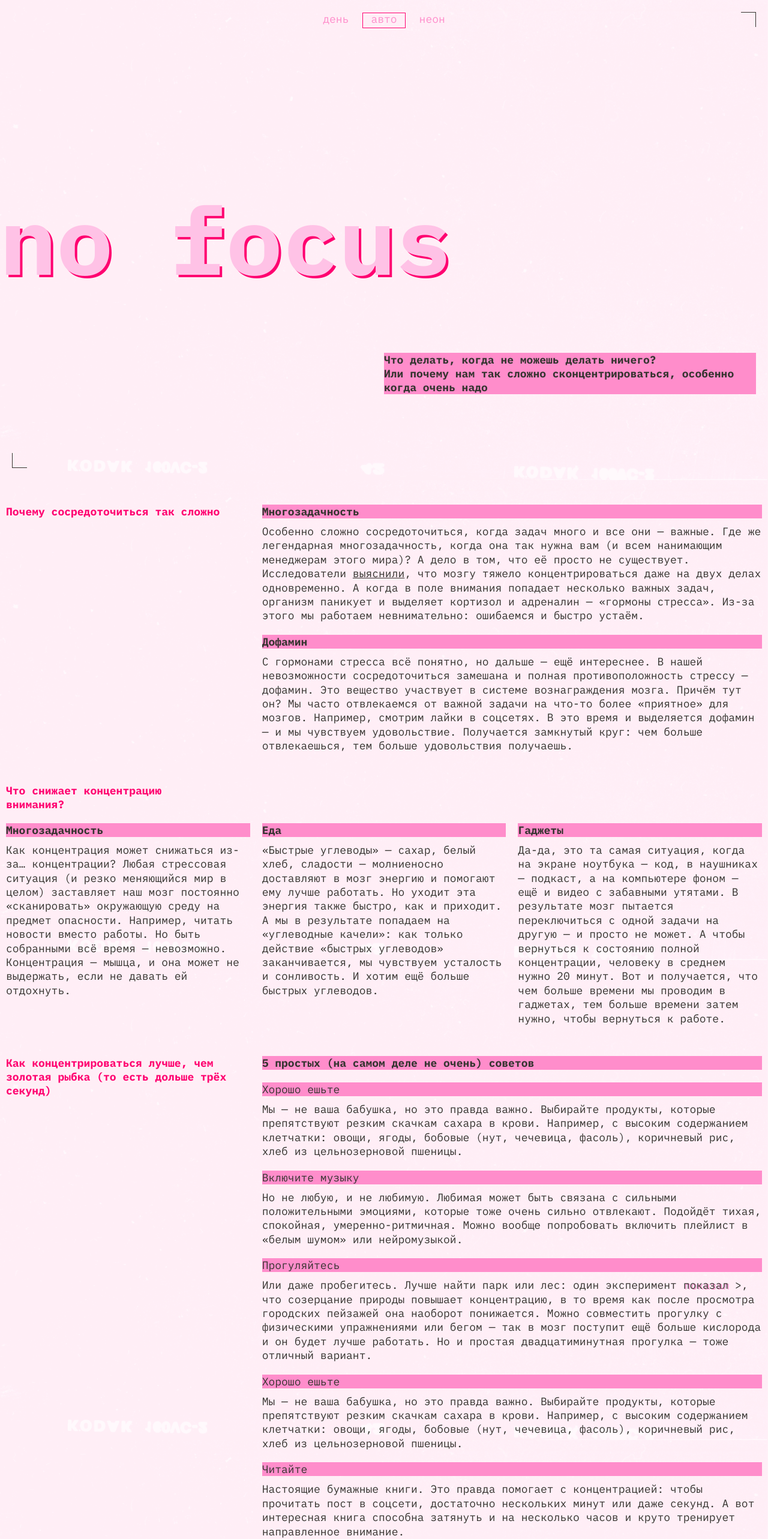
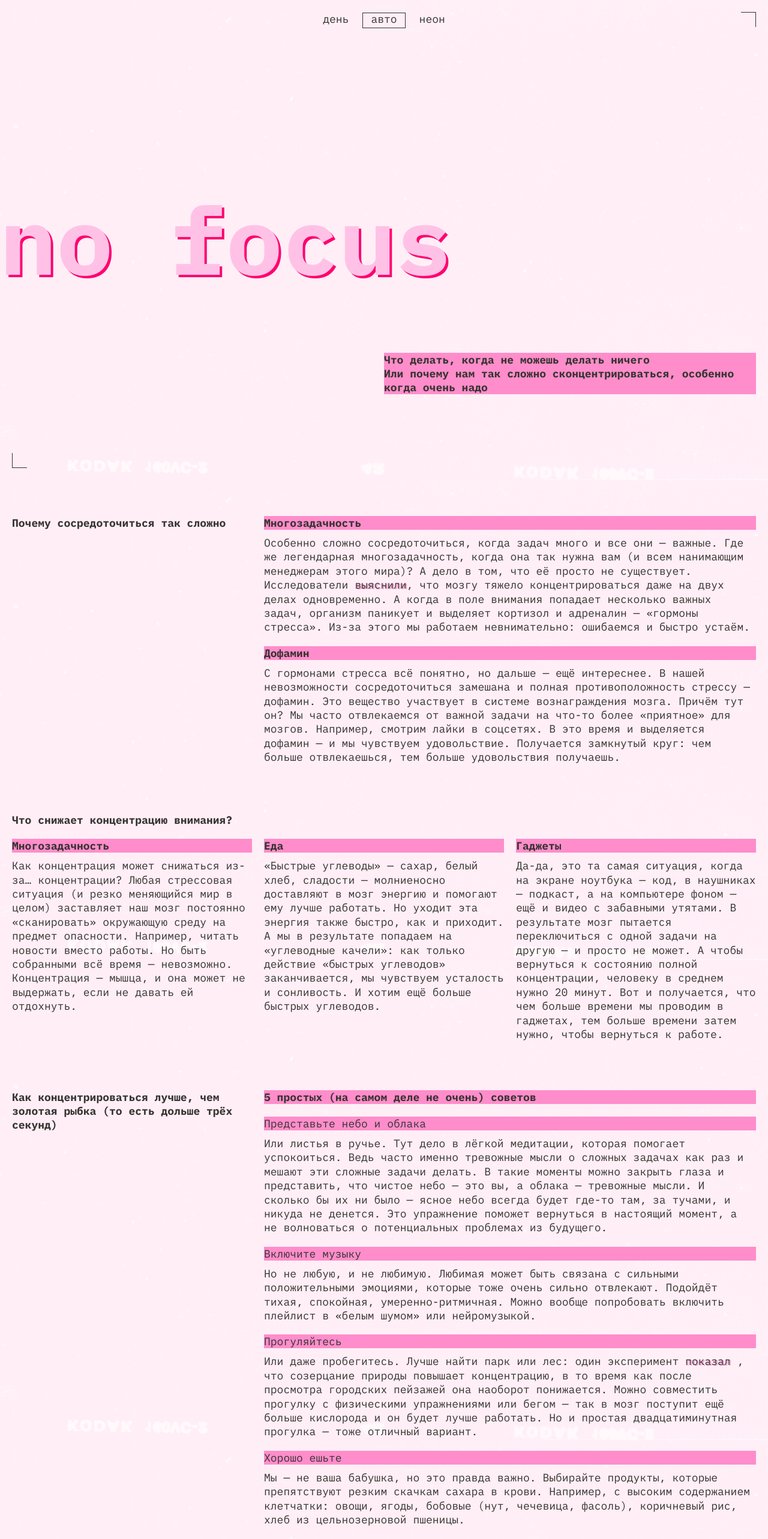
Before and after one commit to VladimirZolotuhin/slozhno-sosredotochitsya, a plain HTML site: page index.html in a window 1280 px wide. Shown: the top 2565 px of the page at 60% size. Drawn offline with Linux system fonts and the light colour scheme.

Commit message:
seconr review fixes

```diff
--- a/index.html
+++ b/index.html
@@ -44,12 +44,13 @@
           </li>
         </ul>
       </nav>
-      <h1 class="no_focus">no focus</h1>
+      <h1 class="header_title">no focus</h1>
 
       <div class="header_text">
         <p>
-          Что делать, когда не можешь делать ничего?<br />Или почему нам так
-          сложно сконцентрироваться, особенно когда очень надо
+          Что делать, когда не можешь делать ничего <br />
+          Или почему нам так сложно сконцентрироваться, особенно когда очень
+          надо
         </p>
       </div>
       <span class="rec_mark" aria-hidden="true"> Rec </span>
@@ -67,7 +68,7 @@
               вам (и всем нанимающим менеджерам этого мира)? А дело в том, что
               её просто не существует. Исследователи
               <a
-                class="article-links"
+                class="article__links"
                 href="https://dana.org/article/multicosts-of-multitasking/"
                 target="_blank"
               >
@@ -98,8 +99,7 @@
 
       <section class="articles_section articles_section-what">
         <h2 class="advice-section__title">
-          Что снижает концентрацию <br />
-          внимания?
+          Что снижает концентрацию внимания?
         </h2>
         <ul class="articles_reasons">
           <li class="article_container">
@@ -149,12 +149,16 @@
         <h3 class="aricle-title">5 простых (на самом деле не очень) советов</h3>
         <ul class="articles_list">
           <li class="article_container">
-            <h4 class="aricle-title ez-advice">Хорошо ешьте</h4>
+            <h4 class="aricle-title ez-advice">Представьте небо и облака</h4>
             <p class="article">
-              Мы — не ваша бабушка, но это правда важно. Выбирайте продукты,
-              которые препятствуют резким скачкам сахара в крови. Например, с
-              высоким содержанием клетчатки: овощи, ягоды, бобовые (нут,
-              чечевица, фасоль), коричневый рис, хлеб из цельнозерновой пшеницы.
+              Или листья в ручье. Тут дело в лёгкой медитации, которая помогает
+              успокоиться. Ведь часто именно тревожные мысли о сложных задачах
+              как раз и мешают эти сложные задачи делать. В такие моменты можно
+              закрыть глаза и представить, что чистое небо — это вы, а облака —
+              тревожные мысли. И сколько бы их ни было — ясное небо всегда будет
+              где-то там, за тучами, и никуда не денется. Это упражнение поможет
+              вернуться в настоящий момент, а не волноваться о потенциальных
+              проблемах из будущего.
             </p>
           </li>
           <li class="article_container">
@@ -176,7 +180,7 @@
                 target="_blank"
                 >показал</a
               >
-              >, что созерцание природы повышает концентрацию, в то время как
+              , что созерцание природы повышает концентрацию, в то время как
               после просмотра городских пейзажей она наоборот понижается. Можно
               совместить прогулку с физическими упражнениями или бегом — так в
               мозг поступит ещё больше кислорода и он будет лучше работать. Но и
@@ -241,7 +245,7 @@
       </section>
     </main>
     <footer class="footer decorated-zone">
-      <p class="focus footer_text">focus</p>
+      <p class="footer_title footer_text">focus</p>
     </footer>
     <script src="./scripts/script.js"></script>
   </body>
--- a/styles/dark.css
+++ b/styles/dark.css
@@ -1,6 +1,5 @@
 .page.theme_dark {
-  --main-font: 'IBM Plex Mono', monospace;
-  --accent-font: 'IBM Plex Mono', monospace;
+  --btn-hover: rgba(255, 0, 112, 0.4);
   --links-pseudo-classes-color: #f1b2ce;
   --link-text-shadow-color: #ff0070;
   --title-text-color: #db00ff;
@@ -9,7 +8,7 @@
   --text-accent-color: #000028;
   --main-text-color: #f1b2ce;
   --accent-color: #ff0070;
-  --corners-color: #ff0070;
+  --corners-btn-color: #ff0070;
   --bg-image: url(../images/cover-image-dark.png);
   --bg-color: #00183f;
 }
--- a/styles/light.css
+++ b/styles/light.css
@@ -1,15 +1,15 @@
 @media (prefers-color-scheme: light) {
   :root {
-    --main-font: 'IBM Plex Mono', monospace;
-    --accent-font: 'IBM Plex Mono', monospace;
+    --btn-hover: rgba(50, 49, 45, 0.4);
     --links-pseudo-classes-color: #353430;
     --link-text-shadow-color: #ff8dcb;
     --title-text-color: #ffc2e6;
+    --advice-title-text-color: #353430;
     --footer-text-color: #ffc2e6;
     --text-accent-color: #353430;
     --main-text-color: #353430;
     --accent-color: #ff8dcb;
-    --corners-color: #353430;
+    --corners-btn-color: #353430;
     --bg-image: url(../images/cover-image-light.png);
     --bg-color: #fff1f7;
   }
@@ -18,14 +18,13 @@
     display: none;
   }
 
-  .theme_auto .rec_mark {
+  .theme_light .rec_mark {
     display: none;
   }
 }
 
 .page.theme_light {
-  --main-font: 'IBM Plex Mono', monospace;
-  --accent-font: 'IBM Plex Mono', monospace;
+  --btn-hover: rgba(50, 49, 45, 0.4);
   --links-pseudo-classes-color: #353430;
   --link-text-shadow-color: #ff8dcb;
   --title-text-color: #ffc2e6;
@@ -34,15 +33,11 @@
   --text-accent-color: #353430;
   --main-text-color: #353430;
   --accent-color: #ff8dcb;
-  --corners-color: #353430;
+  --corners-btn-color: #353430;
   --bg-image: url(../images/cover-image-light.png);
   --bg-color: #fff1f7;
 }
 
-.theme_light .rec_mark {
+.rec_mark {
   display: none;
 }
-
-.theme_auto .rec_mark {
-  display: none;
-}
--- a/styles/style.css
+++ b/styles/style.css
@@ -32,8 +32,8 @@
   position: absolute;
   top: var(--small-gap);
   right: var(--small-gap);
-  border-inline-end: 1px solid var(--corners-color);
-  border-block-start: 1px solid var(--corners-color);
+  border-inline-end: 1px solid var(--corners-btn-color);
+  border-block-start: 1px solid var(--corners-btn-color);
   inline-size: 25px;
   block-size: 25px;
 }
@@ -43,8 +43,8 @@
   position: absolute;
   bottom: var(--small-gap);
   left: var(--small-gap);
-  border-inline-start: 1px solid var(--corners-color);
-  border-block-end: 1px solid var(--corners-color);
+  border-inline-start: 1px solid var(--corners-btn-color);
+  border-block-end: 1px solid var(--corners-btn-color);
   inline-size: 25px;
   block-size: 25px;
 }
@@ -64,7 +64,7 @@
   text-transform: lowercase;
   font-size: var(--main-font-size);
   line-height: 1em;
-  color: var(--accent-color);
+  color: var(--corners-btn-color);
   background-color: transparent;
   padding-inline: 13px;
   padding-block: 1px 5px;
@@ -72,7 +72,7 @@
 }
 
 .header__theme-menu-button:hover {
-  outline: 1px solid var(--links-pseudo-classes-color);
+  outline: 1px solid var(--btn-hover);
 }
 
 .header__theme-menu-button:focus-visible {
@@ -81,10 +81,10 @@
 }
 
 .header__theme-menu-button_active {
-  border: 1px solid rgba(255, 0, 112, 1);
+  border: 1px solid var(--corners-btn-color);
 }
 
-.no_focus {
+.header_title {
   font-size: clamp(7.25rem, 7.0115rem + 1.0178vw, 7.5rem);
   font-weight: bold;
   line-height: 0.825;
@@ -221,12 +221,12 @@
   margin-block-start: 1px;
 }
 
-.footer__text {
+.footer_text {
   color: var(--footer-text-color);
   text-shadow: 2px 2px 0 var(--accent-color);
 }
 
-.focus {
+.footer_title {
   justify-self: center;
   font-size: clamp(7.25rem, 7.0115rem + 1.0178vw, 7.5rem);
   font-weight: bold;
@@ -237,12 +237,11 @@
 
 @media (width >=768px) {
   .header {
-    block-size: 100vh;
     min-block-size: 1024px;
     padding: var(--large-gap);
   }
 
-  .no_focus {
+  .header_title {
     margin-left: calc(-2 * var(--small-gap));
     font-size: clamp(7.5rem, 0.5625rem + 14.4531vw, 9.8125rem);
   }
@@ -267,7 +266,7 @@
     max-inline-size: 50%;
   }
 
-  .main {
+  .main_content {
     display: grid;
     row-gap: calc(6.15 * var(--small-gap));
     padding: calc(6 * var(--small-gap)) var(--small-gap);
@@ -300,7 +299,7 @@
     margin-block-end: var(--small-gap);
   }
 
-  .image-grid {
+  .images {
     gap: var(--large-gap);
   }
 
@@ -329,14 +328,14 @@
     padding: var(--large-gap);
   }
 
-  .footer__title {
+  .footer_title {
     margin-left: 0;
+    font-size: clamp(9.8125rem, 9.8125rem + 1vw, 10rem);
   }
 }
 
 @media (width >=1024px) {
   .header {
-    block-size: 100vh;
     min-block-size: 768px;
     padding: var(--large-gap);
   }
@@ -351,12 +350,12 @@
     gap: var(--small-gap);
   }
 
-  .no_focus {
+  .header_title {
     margin-block-start: 0;
     font-size: clamp(7.5rem, 0.5625rem + 14.4531vw, 9.8125rem);
   }
 
-  .main {
+  .main_content {
     padding: calc(6 * var(--small-gap)) var(--small-gap)
       calc(6 * var(--small-gap));
   }
@@ -380,7 +379,6 @@
   }
 
   .footer {
-    block-size: 100vh;
     min-block-size: 768px;
     padding: var(--large-gap);
   }
--- a/styles/variables.css
+++ b/styles/variables.css
@@ -1,12 +1,9 @@
 :root {
   --main-font-size: 18px;
   --main-font: 'IBM Plex mono', monospace, sans-serif;
-
   --small-gap: 10px;
   --large-gap: 20px;
-
-  --main-font: 'IBM Plex Mono', monospace;
-  --accent-font: 'IBM Plex Mono', monospace;
+  --btn-hover: rgba(255, 0, 112, 0.4);
   --links-pseudo-classes-color: #f1b2ce;
   --link-text-shadow-color: #ff0070;
   --title-text-color: #db00ff;
@@ -15,7 +12,7 @@
   --text-accent-color: #000028;
   --main-text-color: #f1b2ce;
   --accent-color: #ff0070;
-  --corners-color: #ff0070;
+  --corners-btn-color: #ff0070;
   --bg-image: url(../images/cover-image-dark.png);
   --bg-color: #00183f;
 }
```
Also changed, not shown: 1 other file.
